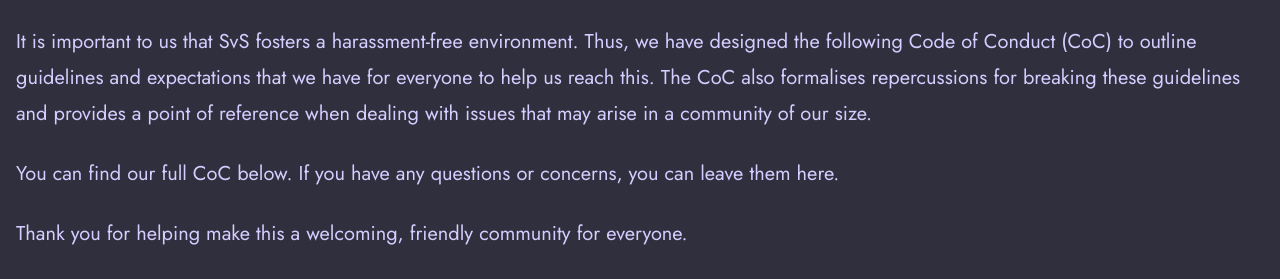
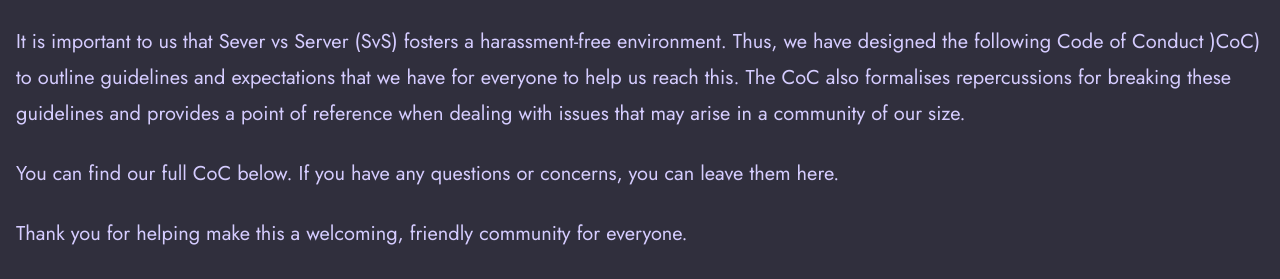
Before and after one commit to Yodamaul/svs-coc, a plain HTML site: page index.html in a window 1280 px wide. Shown: the part 152-431 px from the top of the page. Drawn offline with nearby package versions, Linux system fonts and the light colour scheme.

Commit message:
Update index.html

```diff
--- a/index.html
+++ b/index.html
@@ -103,8 +103,8 @@
    <article class="flex-grow prose w-full  pb-8 prose-sm sm:prose lg:prose-lg xl:prose-xl">
 
           <h2>Our Community</h2>
-          <p>It is important to us that SvS fosters a harassment-free environment. Thus, we have designed the following
-              Code of Conduct (CoC) to outline guidelines and expectations that we have for everyone to help us reach
+          <p>It is important to us that Sever vs Server (SvS) fosters a harassment-free environment. Thus, we have designed the following
+              Code of Conduct )CoC) to outline guidelines and expectations that we have for everyone to help us reach
               this. The CoC also formalises repercussions for breaking these guidelines and provides a point of reference
               when dealing with issues that may arise in a community of our size.</p>
           <p>You can find our full CoC below. If you have any questions or concerns, you can leave them here.</p>
```
